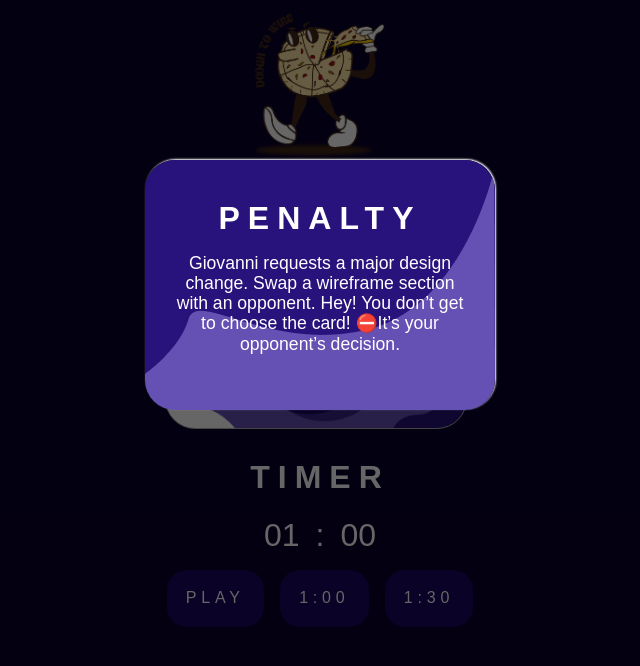
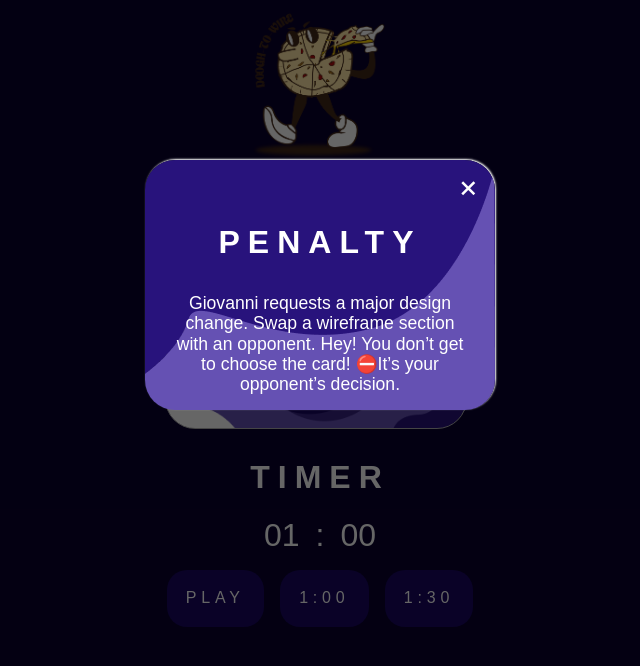
Before and after one commit to EryanGauvrit/Dough-to-Wire, a React (Create React App) app: page / in a window 1280 px wide. Both pictures are taken after a click on the element 640 px from the left and 332 px from the top of the page. Shown: the top 666 px of the page, without its empty margins (320-960 px from the left). Built offline with nearby package versions, Linux system fonts and the light colour scheme; no server answers; a web font is replaced by a local one.

Commit message:
FIX - quick fix

```diff
--- a/src/App.jsx
+++ b/src/App.jsx
@@ -89,21 +89,25 @@ function App() {
               <div className='dialog-card'>
                   <div className={`card ${openCard ? 'openCard' :'closeCard'}`}>
                       <div className={`showCard` } >
-                          <h1>{cardContent.isBonus ? 'BONUS' : 'PENALTY'}</h1>
-                          <p>{cardContent.content}</p>
+                        <span className='closeButton' onClick={handleClick}>+</span>
+                        <div>
+                            <h1>{cardContent.isBonus ? 'BONUS' : 'PENALTY'}</h1>
+                            <p>{cardContent.content}</p>
+                        </div>
                       </div>
                   </div>
-                  <div className='button-list-teams'>
+                  {/* <div className='button-list-teams'>
                       { team1 && <Button onClick={handleClickChooseTeam1} value={cardContent.id} content={team1.name}/> }
                       { team2 && <Button onClick={handleClickChooseTeam2} value={cardContent.id} content={team2.name}/> }
                       { team3 && <Button onClick={handleClickChooseTeam3} value={cardContent.id} content={team3.name}/> }
                       { team4 && <Button onClick={handleClickChooseTeam4} value={cardContent.id} content={team4.name}/> }
-                  </div>
+                  </div> */}
               </div>
               }
           </div>
         <Timer />
         {/* <Score team1={team1Data} team2={team2Data} team3={team3Data} team4={team4Data} /> */}
+
       </main>
     </div>
   );
--- a/src/style/_cards.scss
+++ b/src/style/_cards.scss
@@ -80,19 +80,25 @@
             width: 100%;
             height: 100%;
             margin: auto;
+            & div {
+                display: flex;
+                flex-direction: column;
+                justify-content: center;
+                align-items: center;
+                gap: 1rem;
                 & h1 {
                 font-family: 'payback', sans-serif;
                 color:  white;
                 font-size: 2rem;
                 letter-spacing: .5rem;
                 margin: 1rem;
-            margin-top: 2.5rem;
                 }
                 & p {
                     color:  white;
                     font-size: 1.1rem;
                     width: 85%;
                     margin: 0;
+                }
             }
         }
     }
@@ -117,3 +123,13 @@
 .closeCard {
     display: none;
 }
+
+.closeButton {
+    margin-right: 1rem;
+    margin-top: 0.5rem;
+    align-self: flex-end;
+    color: white;
+    rotate: 45deg;
+    font-size: 2.2rem;
+    cursor: pointer;
+}
```
Lines whose indentation alone changed are shown as unchanged.
